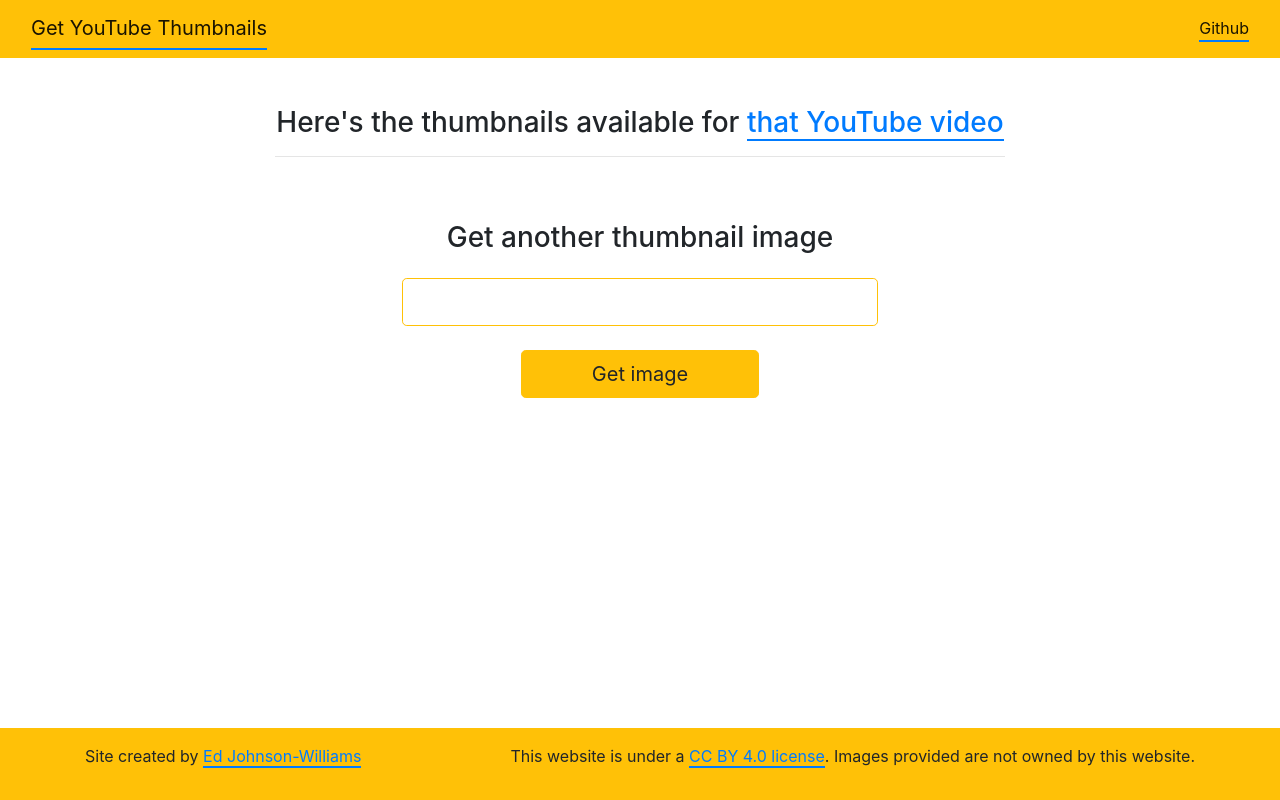
After one commit to edjw/get-youtubethumbnails, a Flask app: template app/templates/thumbnails.html in a window 1280 px wide. The commit adds this page. Run offline with Flask 2, Linux system fonts and the light colour scheme; the template is opened without the code that fills it, so the values that code supplies are empty; some libraries are stand-ins or nearby versions.

Commit message:
Add ability to download images with a play logo overlaid on top

```diff
--- a/app/routes.py
+++ b/app/routes.py
@@ -1,6 +1,7 @@
 from flask import render_template, redirect, request, flash
 from app import app
 from main import get_youtube_thumbnail
+from overlay import overlay
 
 
 @app.route("/")
@@ -8,20 +9,28 @@
     return render_template("index.html", title="Get YouTube Thumbnails")
 
 
-@app.route("/submit", methods=["GET", "POST"])
+@app.route("/thumbnails", methods=["GET", "POST"])
 def submit():
     if request.form:
-        yt_url = request.form["url_submit"]
+        yt_url = request.form.get("url_submit")
         thumbnails_data = get_youtube_thumbnail(yt_url)
     else:
         return redirect("/")
 
     if thumbnails_data:
         return render_template(
-            "submit.html",
+            "thumbnails.html",
             title="Your Youtube Thumbnails",
-            thumbnails_data=thumbnails_data,
+            thumbnails_data=thumbnails_data, yt_url=yt_url
         )
     else:
         flash("")
         return redirect("/")
+
+
+@app.route("/overlay", methods=["GET", "POST"])
+def overlay_logo():
+
+    image_url = request.form.get("image_submit")
+    image = overlay(image_url)
+    return redirect(image)
--- a/app/static/css/main.css
+++ b/app/static/css/main.css
@@ -12,8 +12,8 @@
     border-bottom: 2px solid #007bff;
 }
 
+/* sticky footer */
 
-/* sticky footer */
 body {
     display: flex;
     flex-direction: column;
@@ -29,4 +29,5 @@
 .navbar {
     flex: none;
 }
+
 /* end sticky footer */
--- /dev/null
+++ b/app/templates/includes/another_image_form.html
@@ -0,0 +1,10 @@
+<div class="row mt-4 mb-3 form-submit">
+        <div class="col-10 offset-1 col-sm-8 offset-sm-2">
+            <form action="{{ url_for('submit') }}" method="post">
+                <div class="form-group mx-auto">
+                    <input class="form-control form-control-lg mr-5 border-warning url_submit_box" name="url_submit" id="url_submit">
+                    <button type="submit" class="btn btn-lg btn-warning mt-4 mx-auto url_submit_button">Get image</button>
+                </div>
+            </form>
+        </div>
+    </div>
--- a/app/templates/includes/form.html
+++ b/app/templates/includes/form.html
@@ -1,9 +1,8 @@
 <div class="row mt-4 mb-3 form-submit">
     <div class="col-10 offset-1 col-sm-8 offset-sm-2">
-
-        <form class="" action="{{ url_for('submit') }}" method="post">
+        <form action="{{ url_for('submit') }}" method="post">
             <div class="form-group mx-auto">
-                <input class="form-control form-control-lg mr-5 border-warning url_submit_box" type="url" name="url_submit" id="url_submit" placeholder="" autofocus="">
+                <input class="form-control form-control-lg mr-5 border-warning url_submit_box" name="url_submit" id="url_submit" autofocus="">
                 <button type="submit" class="btn btn-lg btn-warning mt-4 mx-auto url_submit_button">Get image</button>
             </div>
         </form>
--- /dev/null
+++ b/app/templates/includes/overlay_submit_form.html
@@ -0,0 +1,5 @@
+<form action="{{ url_for('overlay_logo') }}" method="post">
+    <div class="form-group d-flex justify-content-center">
+        <button type="submit" class="btn btn-sm btn-dark url_submit_button" name="image_submit" id="download_button_{{ loop.index }}" value="{{ data.url }}" style="min-width: 350px;">Download image overlaid with play button logo</button>
+    </div>
+</form>
--- a/app/templates/index.html
+++ b/app/templates/index.html
@@ -5,8 +5,9 @@
     <div class="col-10 offset-1 col-md-8 offset-md-2">
         <h2 class="text-center">Get thumbnail images for YouTube Videos</h2>
         <p class="text-center">
-            Enter the URL of a YouTube video to get a thumbnail image for the video. Make sure you include the
-            <kbd>https://</kbd> at the start of the URL.
+            Enter the URL of a YouTube video to get the available thumbnail images for the video
+        </p>
+        <p class="text-center">Make sure you include the <kbd>https://</kbd> at the start of the URL
         </p>
     </div>
 </div>
--- /dev/null
+++ b/app/templates/thumbnails.html
@@ -0,0 +1,66 @@
+{% extends "base.html" %}
+{% block content %}
+
+<div class="row mt-3 mt-sm-5">
+    <div class="col-10 offset-1 col-md-8 offset-md-2">
+        <!-- <h2 class="text-center">YouTube video thumbnails</h2> -->
+        <h3 class="text-center">
+            {% if thumbnails_data|length > 1 %}
+            Here are the {{thumbnails_data|length}} thumbnails
+
+            {% else %}
+            Here's the thumbnails
+
+            {% endif %}
+
+            available for <a href="{{ yt_url }}">that YouTube video</a>
+        </h3>
+        <hr>
+
+    </div>
+</div>
+
+{% for image, data in thumbnails_data.items() %}
+<div class="row mt-2 mt-sm-3">
+    <div class="col-10 offset-1 col-md-8 offset-md-2">
+        <div class="row">
+            <div class="col text-center">
+                <p><span class="h3">{{ loop.index }}.</span> {{ data.width }}px wide &times; {{ data.height }}px high</p>
+            </div>
+        </div>
+        <div class="thumbnail_container">
+            <img src="{{ data.url }}" class="img-fluid mx-auto d-block yt_images" id="image_{{ loop.index }}">
+        </div>
+
+        <div class="row">
+            <div class="col-8 offset-2 col-md-8 offset-md-2">
+                <div class="text-center">
+                    <div class="d-flex justify-content-center mt-3 mb-3">
+                        <a type="button" class="btn btn-sm btn-dark url_submit_button" href="{{ data.url }}" style="min-width: 350px;">Download original image</a>
+                    </div>
+
+                    {% include 'includes/overlay_submit_form.html' %}
+
+                </div>
+            </div>
+        </div>
+
+        <hr>
+    </div>
+
+</div>
+{% endfor %}
+
+<div class="row mt-3 mt-sm-5 mb-5">
+    <div class="col-10 offset-1 col-md-8 offset-md-2">
+        <h3 class="text-center">
+            Get another thumbnail image
+        </h3>
+        {% include 'includes/another_image_form.html' %}
+    </div>
+</div>
+
+{% endblock %}
+{% block scripts %}
+<script src="static/js/overlay_logo_on_hover.js"></script>
+{% endblock %}
--- a/config.py
+++ b/config.py
@@ -7,3 +7,6 @@
 class Config(object):
     SECRET_KEY = getenv("SECRET_KEY")
     YOUTUBE_API_KEY = getenv("YOUTUBE_API_KEY")
+    CLOUDINARY_CLOUD_NAME = getenv("CLOUDINARY_CLOUD_NAME")
+    CLOUDINARY_API_KEY = getenv("CLOUDINARY_API_KEY")
+    CLOUDINARY_API_SECRET = getenv("CLOUDINARY_API_SECRET")
--- a/main.py
+++ b/main.py
@@ -42,7 +42,6 @@
 
     response = get(request_url).json()
     thumbnails = response["items"][0]["snippet"]["thumbnails"]
-
     thumbnails_data = OrderedDict()
 
     for item in thumbnails.items():
```
Also changed, not shown: app/templates/submit.html (deleted, +0 -42 lines), overlay.py (added, +43 -0 lines), README.md, app/static/img/youtube_logo.svg (added), app/static/js/overlay_logo_on_hover.js (added), 3 other files.
